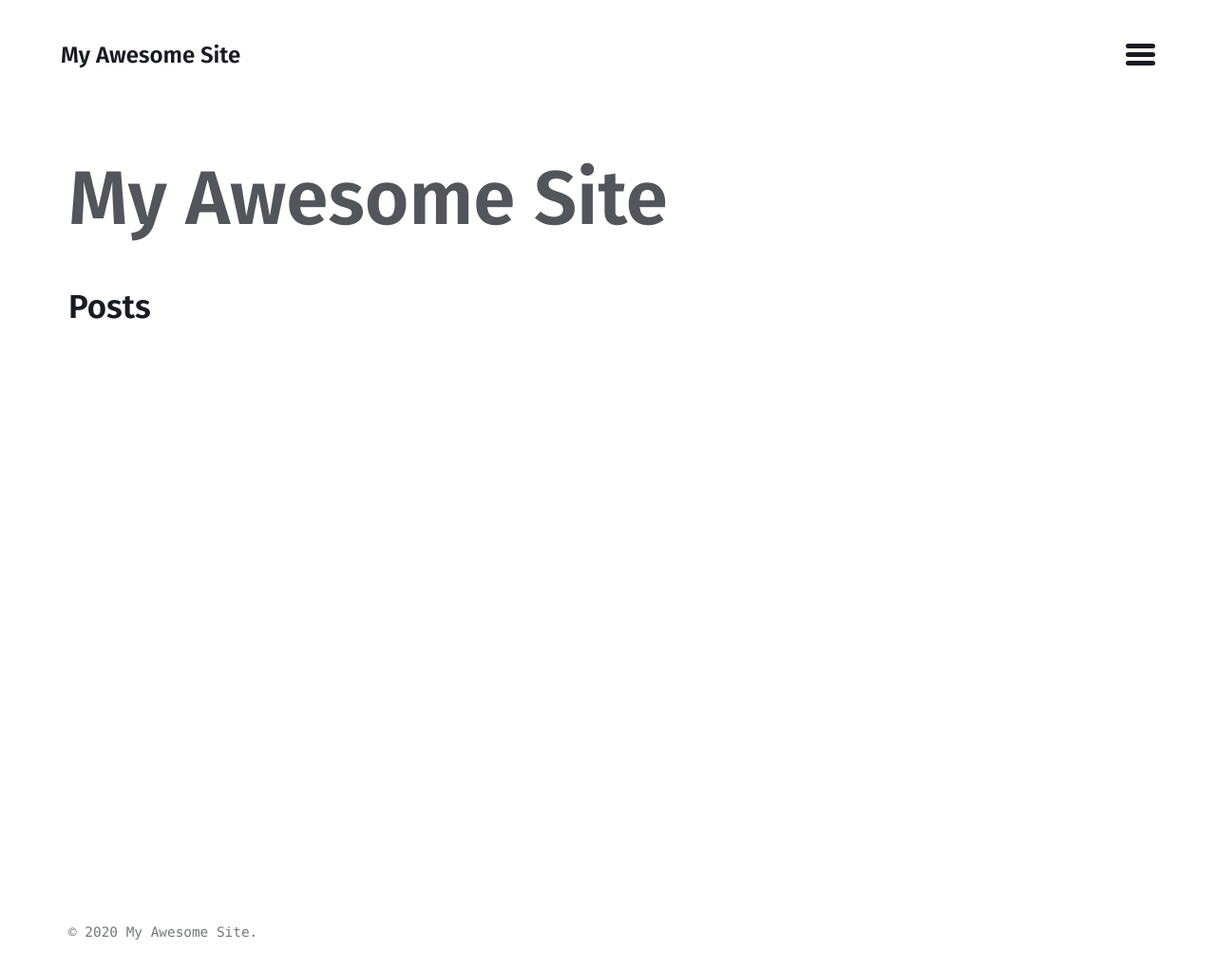
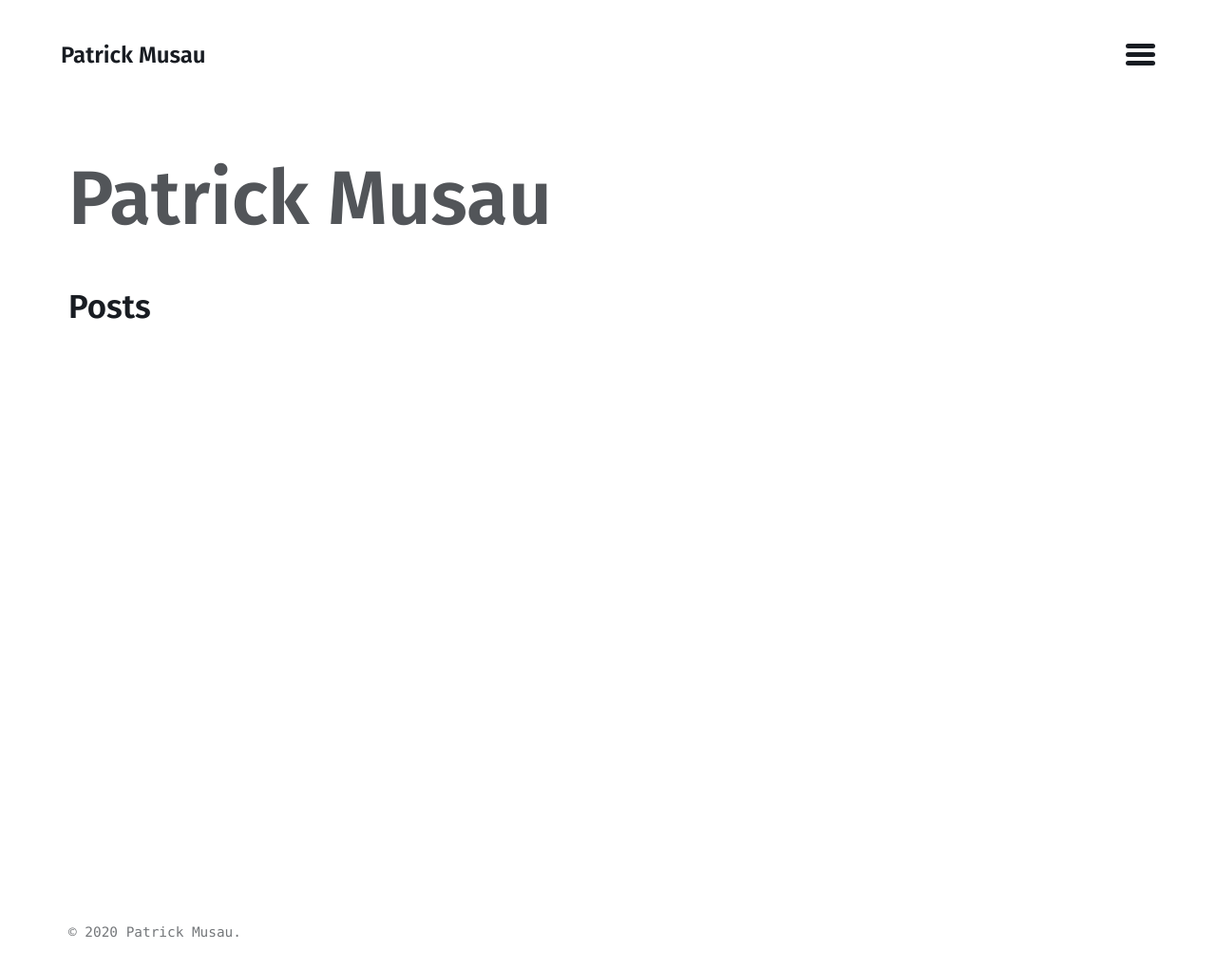
Before and after one commit to pmusau17/pmusau17.github.io, a Jekyll site: the page built from index.md, in a window 1280 px wide. Shown: the whole page at 95% size. Built offline with Jekyll 4.4.1, drawn with Linux system fonts in a browser that asks for light colours.

Commit message:
This is really all an experiment

```diff
--- a/_config.yml
+++ b/_config.yml
@@ -14,8 +14,8 @@
 # You can create any custom variable you would like, and they will be accessible
 # in the templates via {{ site.myvariable }}.
 lang: en-US
-title: My Awesome Site
-email:
+title: Patrick Musau
+email: patrick.musau@vanderbilt.edu
 description:
 baseurl: # the optional subpath of your site, e.g. "/blog"
 url: # the base hostname & protocol for your site e.g. "https://mmistakes.github.io"
```
